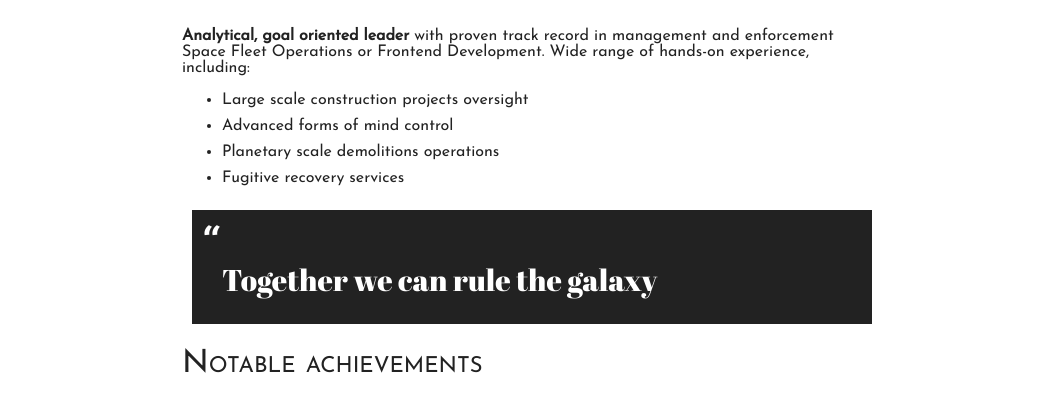
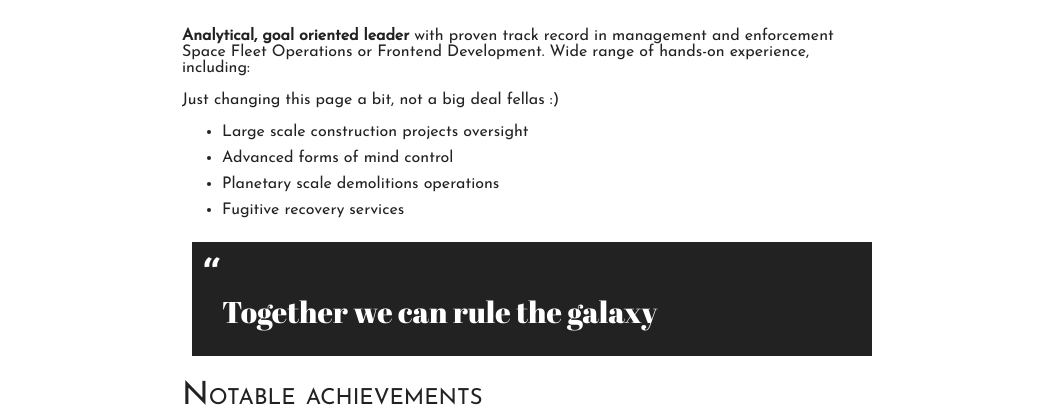
Before and after one commit to Sabculka00/sabculka00.github.io, a plain HTML site: page index.html in a window 1280 px wide. Shown: the part 780-1198 px from the top of the page, without its empty margins (108-1171 px from the left). Drawn offline with Linux system fonts and the light colour scheme.

Commit message:
Added a line and fixed a bug in style

```diff
--- a/index.html
+++ b/index.html
@@ -20,7 +20,8 @@
 <main>
   <div class="about">
   <p><span class="bold">Analytical, goal oriented leader</span> with proven track record in management and enforcement Space Fleet Operations or Frontend Development. Wide range of hands-on experience, including:</p>
-    <ul>
+  <p>Just changing this page a bit, not a big deal fellas :) </p>
+  <ul>
       <li>Large scale construction projects oversight</li>
       <li>Advanced forms of mind control</li>
       <li>Planetary scale demolitions operations</li>
--- a/style.css
+++ b/style.css
@@ -46,7 +46,7 @@ h2 {
 }
 
 p {
-  font-family: "Josefin Sans"
+  font-family: "Josefin Sans";
   color: #222;
 }
 
```
